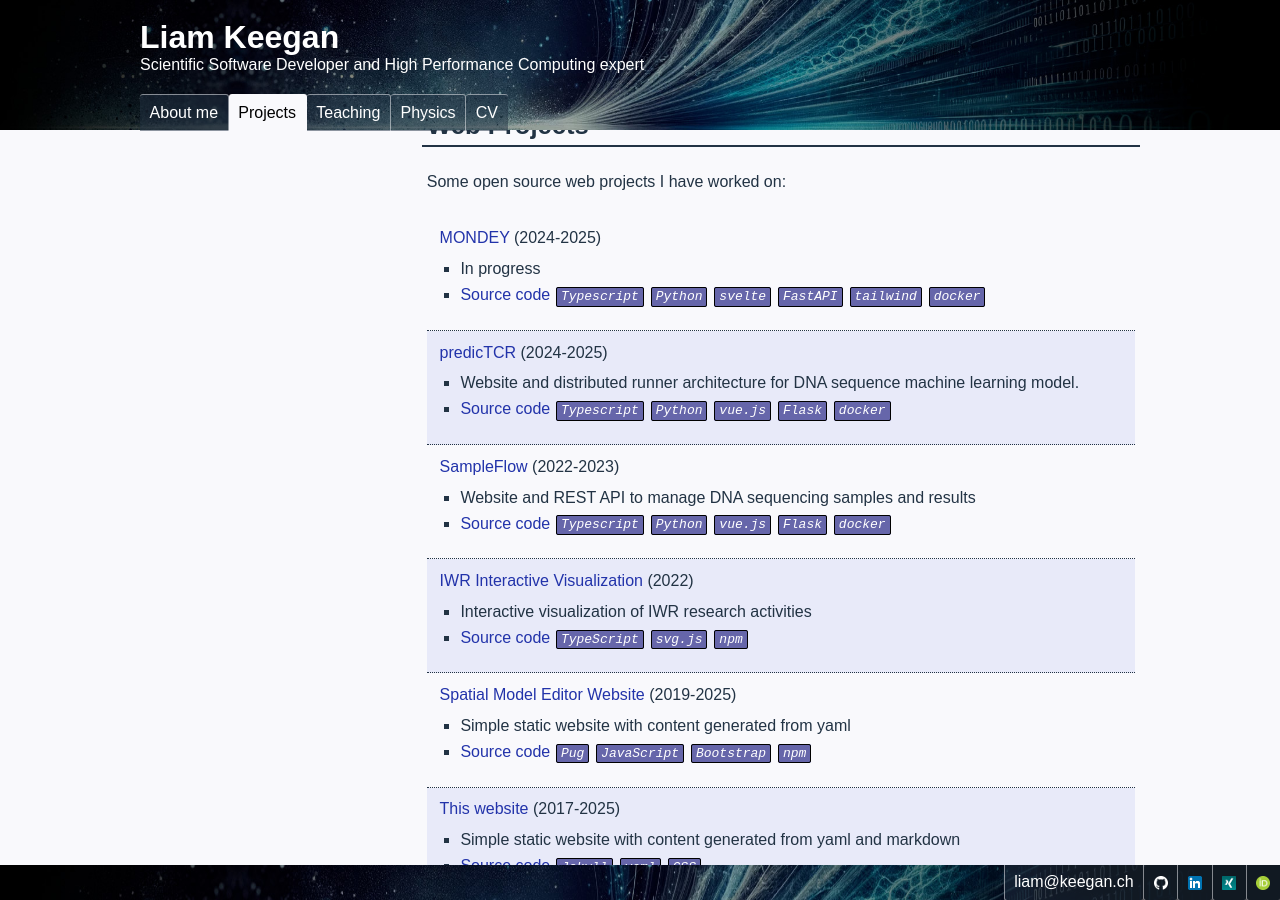
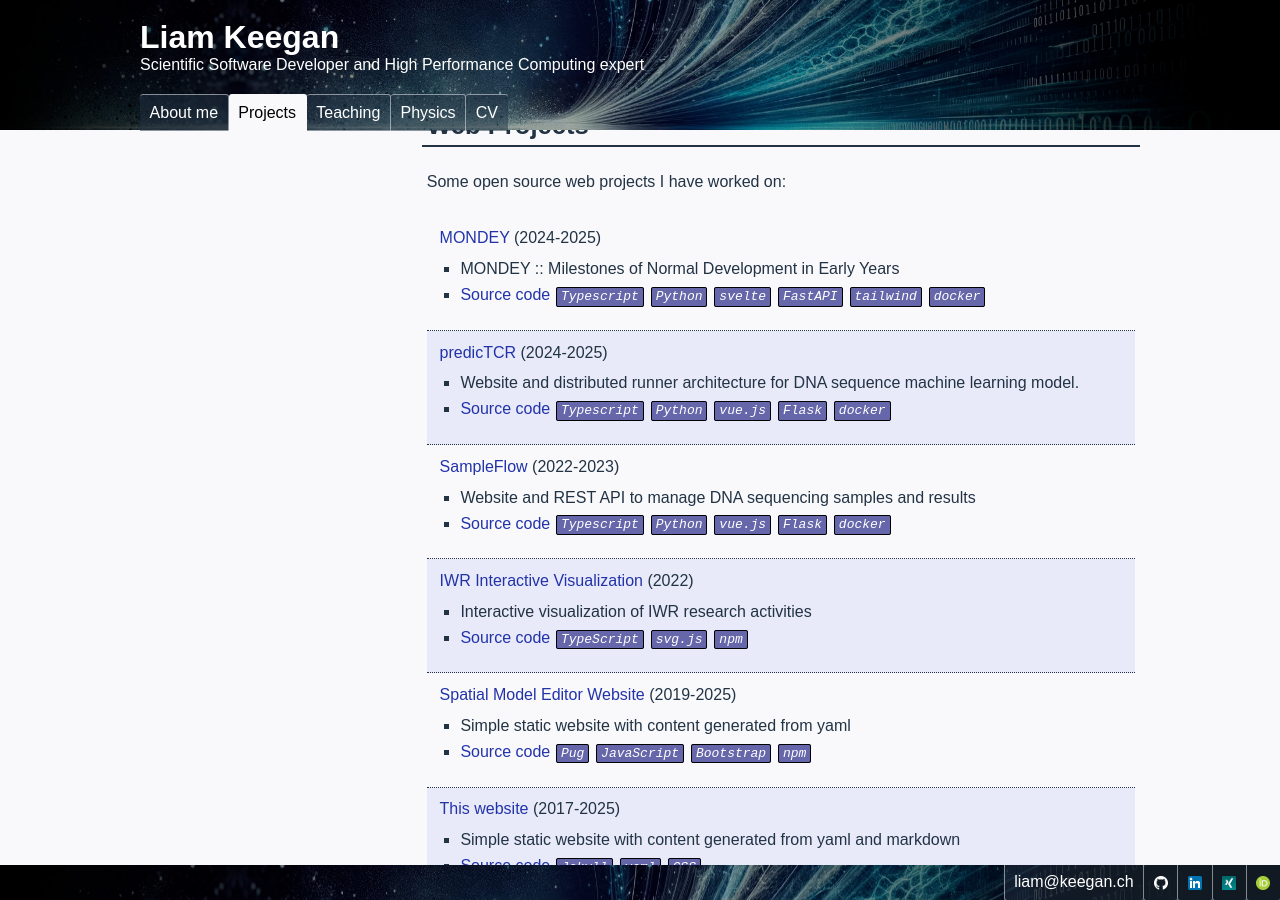
Before and after one commit to lkeegan/lkeegan.github.io, a Jekyll site: the page built from projects.md, in a window 1280 px wide and 900 px high, scrolled down 1133 px. Built offline with Jekyll 4.4.1, drawn with Linux system fonts in a browser that asks for light colours.

Commit message:
add quotes

```diff
--- a/_data/projects.yml
+++ b/_data/projects.yml
@@ -81,8 +81,8 @@
   items:
     - year: 2024-2025
       title: MONDEY
-      desc: In progress
-      url: https://mondey.lkeegan.dev
+      desc: 'MONDEY :: Milestones of Normal Development in Early Years'
+      url: https://mondey.de
       tags:
         - Typescript
         - Python
```
